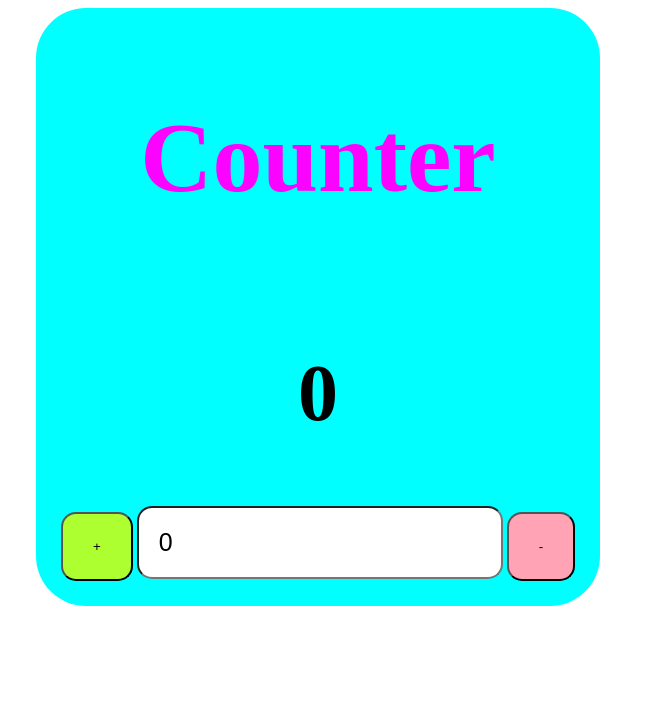
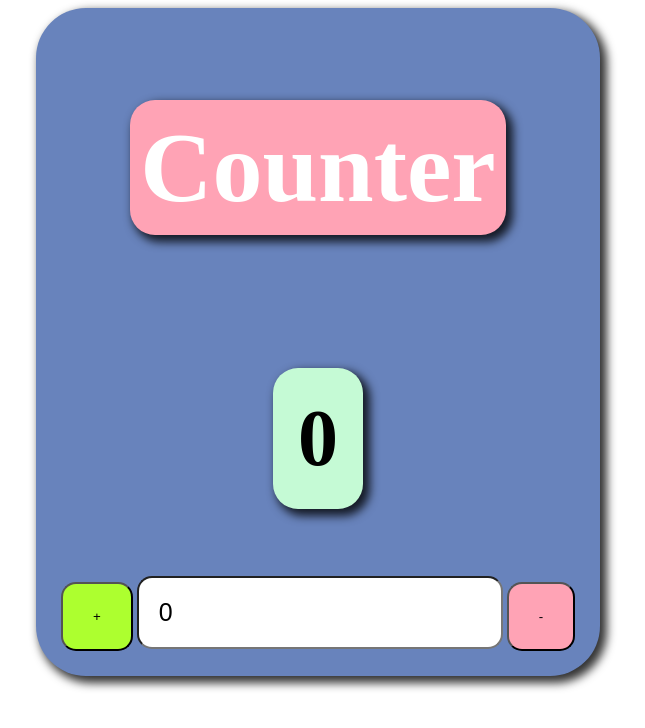
Before and after one commit to GundogCodes/DOMReviewB4React, a plain HTML site: page index.html in a window 1280 px wide. Shown: the whole page, without its empty margins (322-967 px from the left). Drawn offline with Linux system fonts and the light colour scheme.

Commit message:
better CSS

```diff
--- a/script.js
+++ b/script.js
@@ -19,7 +19,7 @@ function handlePlusClick(){
     if(currentCount<0){
         count.style.color = 'red'
     } else if(currentCount>0){
-        count.style.color ='black'
+        count.style.color ='white'
     }
     count.innerText = currentCount
 }
@@ -32,7 +32,7 @@ function handleMinusClick(){
     if(currentCount<0){
         count.style.color = 'red'
     } else if(currentCount>0){
-        count.style.color ='black'
+        count.style.color ='white'
     }
     count.innerText = currentCount
 }
--- a/style.css
+++ b/style.css
@@ -9,18 +9,27 @@ body{
     display: flex;
     flex-direction: column;
     align-items: center;
-    background-color: cyan;
+    background-color:#6883bc;
     padding:25px;
     border-radius: 50px;
+    box-shadow: 5px 5px 10px 2px rgba(0,0,0,.8);
 }
 
 #title{
     font-size: 100px;
-    color:rgb(251, 4, 255);
+    color: white;
+    padding: 10px;
+    border-radius: 25px;
+    box-shadow: 5px 5px 10px 2px rgba(0,0,0,.8);
+    background-color:   rgb(255, 163, 181);
 }
 
 #count{
     font-size: 80px;
+    padding:25px;
+    border-radius: 25px;
+    box-shadow: 5px 5px 10px 2px rgba(0,0,0,.8);
+    background-color: #c5fad5;
 }
 
 .button{
```
